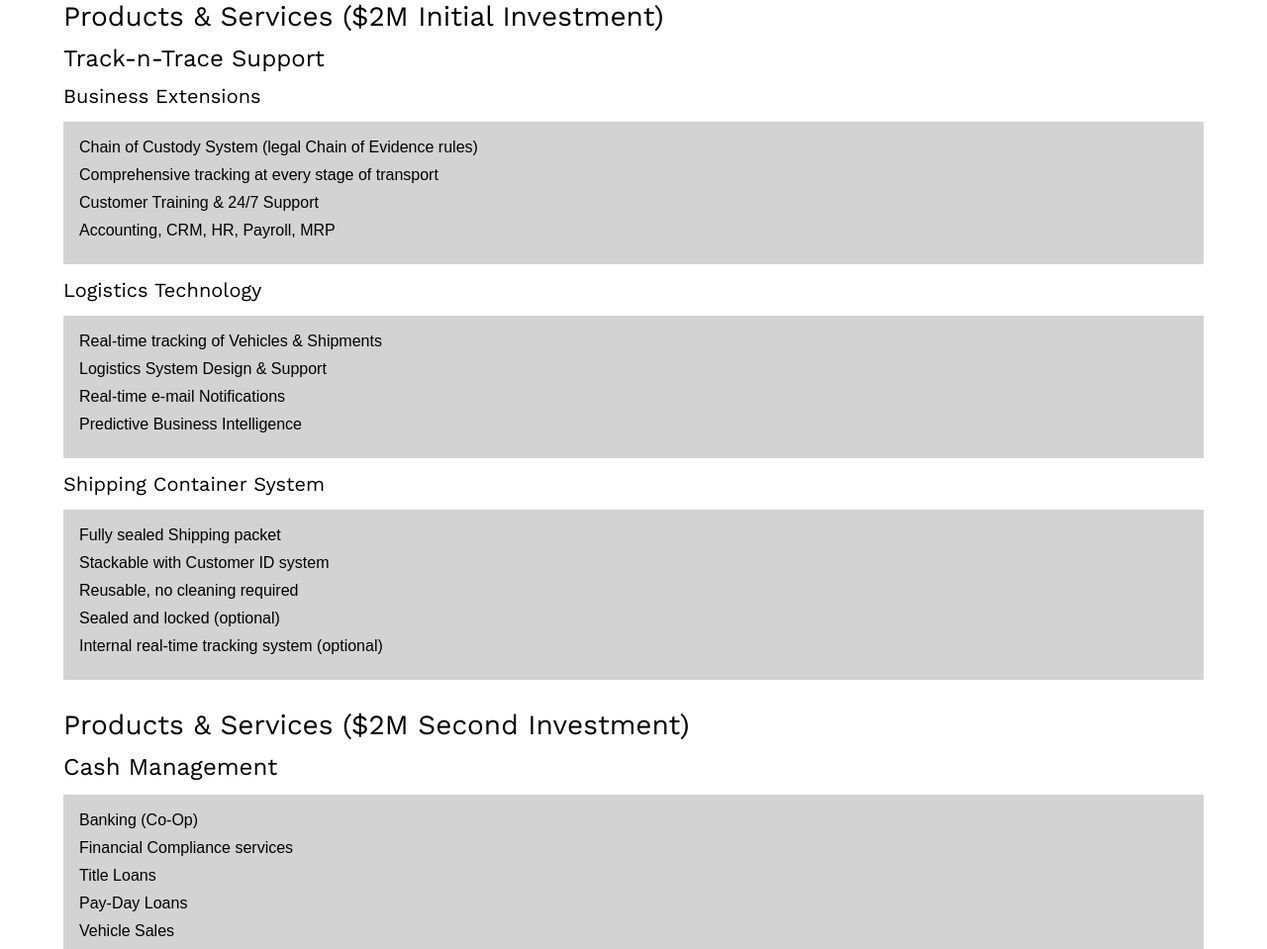
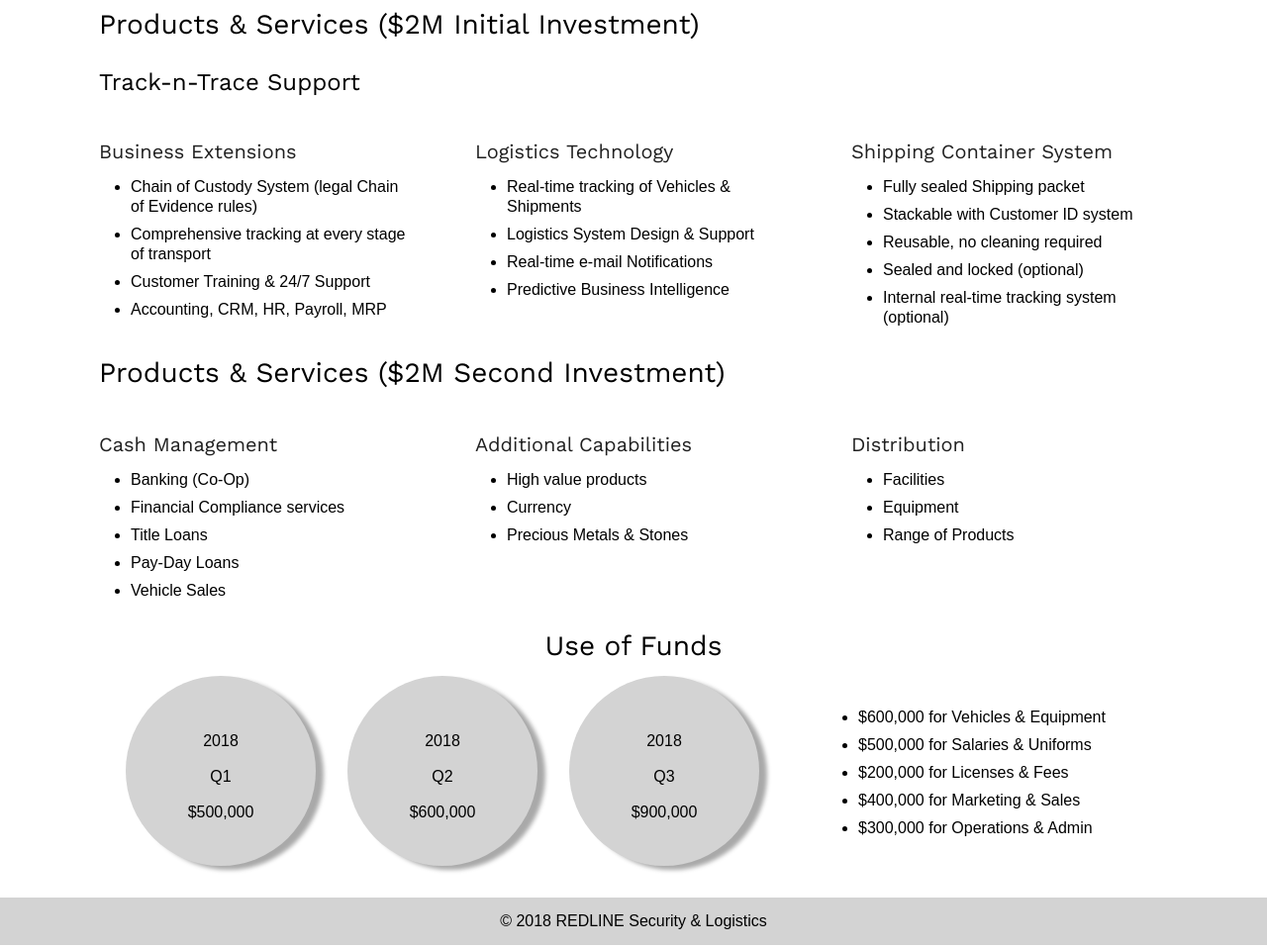
Before and after one commit to kcirekcom/redline, a plain HTML site: page index.html in a window 1280 px wide. Shown: the part 1237-2196 px from the top of the page at 99% size. Drawn offline with nearby package versions, Linux system fonts and the light colour scheme.

Commit message:
finished basic styling and html markup

```diff
--- a/index.html
+++ b/index.html
@@ -16,34 +16,27 @@
       <p>Providing Services & Support to the Cannabis Industry</p>
     </header>
 
+    <div class="max-section">
       <div class="tier">
         <h2>Our Company Vision</h2>
-      <ul class="list">
-        <li>World Class Provider of Products & Services to the Industry.</li>
-        <li>The Leader in Innovation and Technology driven Products.</li>
-        <li>Strive for Raving Clients in everything we do!</li>
-        <li>Expansion Plans…
-          <ul>
-            <li>Increased Product & Service Offerings</li>
-            <li>Expanded Geographic Areas - Oregon, Nevada, Arizona, Colorado</li>
-          </ul>
-        </li>
-      </ul>
+        <p>We are a world class provider of products and services, and the leader in innovation and technology-driven products in the cannabis industry. We strive for raving clients in everything we do.</p>
+
+        <p>As a pioneer in this industry, we plan to increase our products and services, and expand to other geographic areas including Oregon, Nevada, Arizona, and Colorado.</p>
       </div>
 
       <div class="tier">
         <h2>The Winning Team</h2>
         <ul class="list info-blocks">
-        <li>Mark Crozier, President<br>31 yrs. Senior Law Enforcement<br>25 yrs. in the transportation
+          <li><span>Mark Crozier, President</span>31 yrs. Senior Law Enforcement<br>25 yrs. in the transportation
           business serving the Federal government</li>
-        <li>Ron Lovick, VP of Operations<br>33 yrs. Law Enforcement<br>33 yrs. Senior Business
+          <li><span>Ron Lovick, VP of Operations</span>33 yrs. Law Enforcement<br>33 yrs. Senior Business
           Leadership in Fortune 500, and Entrepreneurial Firms</li>
-        <li>Jared Mock, Dir. of Business Development<br>5 yrs. in finance and insurance in the
+          <li><span>Jared Mock, Dir. of Business Development</span>5 yrs. in finance and insurance in the
           Cannabis industry in Colorado</li>
-        <li>Luis Guerrero, Dir. of Logistics Technology<br>15 yrs. in Information Technology</li>
-        <li>John Krehmke, Dir. of Equipment & Systems<br>30 yrs. in the Automotive equipment
+          <li><span>Luis Guerrero, Dir. of Logistics Technology</span>15 yrs. in Information Technology</li>
+          <li><span>John Krehmke, Dir. of Equipment & Systems</span>30 yrs. in the Automotive equipment
           and systems industry</li>
-        <li>Michael Duff, Corp. Attorney<br>5 yrs. in the practice of specializing in the Cannabis
+          <li><span>Michael Duff, Corp. Attorney</span>5 yrs. in the practice of specializing in the Cannabis
           industry</li>
         </ul>
       </div>
@@ -72,31 +65,38 @@
           <li>Law Enforcement Personnel</li>
           <li>Background and drug tested</li>
         </ul>
+
       </div>
 
       <div class="tier">
         <h2>Products & Services ($2M Initial Investment)</h2>
+        <h3>Track-n-Trace Support</h3>
+      </div>
 
-      <h3>Track-n-Trace Support</h3>
-
+      <div class="tier-2">
+        <div class="thirds">
           <h4>Business Extensions</h4>
-      <ul class="list flow-list">
+          <ul class="list bulleted-list">
             <li>Chain of Custody System (legal Chain of Evidence rules)</li>
             <li>Comprehensive tracking at every stage of transport</li>
             <li>Customer Training & 24/7 Support</li>
             <li>Accounting, CRM, HR, Payroll, MRP</li>
           </ul>
+        </div>
 
+        <div class="thirds">
           <h4>Logistics Technology</h4>
-      <ul class="list flow-list">
+          <ul class="list bulleted-list">
             <li>Real-time tracking of Vehicles & Shipments</li>
             <li>Logistics System Design & Support</li>
             <li>Real-time e-mail Notifications</li>
             <li>Predictive Business Intelligence</li>
           </ul>
+        </div>
 
+        <div class="thirds">
           <h4>Shipping Container System</h4>
-      <ul class="list flow-list">
+          <ul class="list bulleted-list">
             <li>Fully sealed Shipping packet</li>
             <li>Stackable with Customer ID system</li>
             <li>Reusable, no cleaning required</li>
@@ -105,31 +105,84 @@
           </ul>
         </div>
 
+      </div>
+
       <div class="tier">
         <h2>Products & Services ($2M Second Investment)</h2>
+      </div>
 
+      <div class="tier-2">
+        <div class="thirds">
           <h3>Cash Management</h3>
-      <ul class="list flow-list">
+          <ul class="list bulleted-list">
             <li>Banking (Co-Op)</li>
             <li>Financial Compliance services</li>
             <li>Title Loans</li>
             <li>Pay-Day Loans</li>
             <li>Vehicle Sales</li>
           </ul>
+        </div>
 
+        <div class="thirds">
           <h3>Additional Capabilities</h3>
-      <ul class="list flow-list">
+          <ul class="list bulleted-list">
             <li>High value products</li>
             <li>Currency</li>
             <li>Precious Metals & Stones</li>
           </ul>
+        </div>
 
+        <div class="thirds">
           <h3>Distribution</h3>
-      <ul class="list flow-list">
+          <ul class="list bulleted-list">
             <li>Facilities</li>
             <li>Equipment</li>
             <li>Range of Products</li>
           </ul>
         </div>
+      </div>
+
+      <div class="tier">
+        <h2>Use of Funds</h2>
+
+        <div class="content">
+          <div class="qtr-block">
+            <div class="qtr-info">
+              <p>2018</p>
+              <p>Q1</p>
+              <p>$500,000</p>
+            </div>
+          </div>
+
+          <div class="qtr-block">
+            <div class="qtr-info">
+              <p>2018</p>
+              <p>Q2</p>
+              <p>$600,000</p>
+            </div>
+          </div>
+
+          <div class="qtr-block">
+            <div class="qtr-info">
+              <p>2018</p>
+              <p>Q3</p>
+              <p>$900,000</p>
+            </div>
+          </div>
+
+          <ul class="list bulleted-list">
+            <li>$600,000 for Vehicles & Equipment</li>
+            <li>$500,000 for Salaries & Uniforms</li>
+            <li>$200,000 for Licenses & Fees</li>
+            <li>$400,000 for Marketing & Sales</li>
+            <li>$300,000 for Operations & Admin</li>
+          </ul>
+        </div>
+      </div>
+    </div>
+
+    <footer>
+      <span>© 2018 REDLINE Security & Logistics</span>
+    </footer>
   </body>
 </html>
--- a/styles.css
+++ b/styles.css
@@ -3,7 +3,12 @@ body {
   font-family: Arial, Helvetica, sans-serif;
 }
 
-header {
+.max-section {
+  max-width: 1200px;
+  margin: 0 auto;
+}
+
+header, footer {
   background: lightgray;
   margin: 0 auto;
   text-align: center;
@@ -11,50 +16,78 @@ header {
   padding-bottom: 1rem;
 }
 
+header {
+  margin-bottom: 2rem;
+}
+
+footer {
+  margin-top: 2rem;
+}
+
 h1, h2, h3, h4 {
-  margin-top: 1rem;
+  margin-top: 2rem;
   margin-bottom: 1rem;
   font-family: 'Work Sans', sans-serif;
 }
 
 h1 {
   font-size: 2rem;
+  font-weight: 600;
+  margin-top: 1rem;
 }
 
 h2 {
   font-size: 1.75rem;
-  margin-top: 2rem;
+  font-weight: 575;
 }
 
 h3 {
   font-size: 1.5rem;
+  font-weight: 450;
 }
 
-h4 {
+h4, .thirds h3 {
   font-size: 1.25rem;
+  color: #212121;
 }
 
 p {
   margin-bottom: 1rem;
+  line-height: 1.25rem;
 }
 
 header span {
   color: #cc0000;
-  font-weight: bold;
 }
 
 header p {
   font-style: italic;
 }
 
-.tier {
-  margin-left: 5%;
-  margin-right: 5%;
+.tier, .tier-2 {
+  margin: 0 5%;
+}
+
+.tier:first-child h2, .tier:nth-child(2) h2, .tier:last-child h2 {
+  text-align: center;
+}
+
+.tier:first-child h2 {
+  margin-top: 0;
+}
+
+.tier p {
+  width: 75%;
+  margin: 0 auto 1rem;
 }
 
 .list li {
   margin-bottom: 0.5rem;
   line-height: 1.25rem;
+}
+
+.list li:last-child {
+  margin-bottom: 0;
 }
 
 .list ul li:first-child {
@@ -68,14 +101,22 @@ header p {
   padding-left: 0;
 }
 
+.info-blocks span {
+  font-weight: 600;
+  display: block;
+  margin-bottom: 0.5rem;
+}
+
 .info-blocks ul, .info-blocks li {
   padding: 1rem;
 }
 
 .info-blocks li {
   background: lightgray;
-  width: 30%;
-  height: 5rem;
+  width: 28%;
+  min-width: 20rem;
+  height: 5.5rem;
+  border: black solid .05rem;
   border-radius: 0.25rem;
 }
 
@@ -87,7 +128,84 @@ header p {
   list-style-type: disc;
 }
 
-.flow-list {
+.tier-2 {
+  display: flex;
+  flex-wrap: wrap;
+  justify-content: space-between;
+}
+
+.thirds {
+  width: 28%;
+  min-width: 20rem;
+}
+
+.content {
+  width: 95%;
+  margin: 0 auto;
+  display: flex;
+  flex-flow: wrap;
+  justify-content: space-around;
+}
+
+.content .list {
+  margin: 2rem auto 0;
+}
+
+.qtr-block {
   background: lightgray;
-  padding: 1rem;
+  width: 8rem;
+  height: 8rem;
+  padding: 2rem;
+  border-radius: 50%;
+  text-align: center;
+  display: inline-block;
+  box-shadow: 0.5rem 0.25rem 0.25rem darkgray;
+  margin-right: 2rem;
 }
+
+.qtr-info {
+  margin-top: 1.5rem;
+}
+
+.qtr-info p:last-child {
+  margin-bottom: 0;
+}
+
+@media screen and (max-width: 1175px) {
+  .info-blocks li, .thirds {
+    width: 46%;
+  }
+}
+
+@media screen and (max-width: 1000px) {
+  .info-blocks li, .thirds {
+    width: 100%;
+  }
+
+  .info-blocks li {
+    height: 4rem;
+  }
+
+  .content {
+    flex-flow: column wrap;
+  }
+
+  .qtr-block {
+    margin: 1rem auto;
+  }
+}
+
+@media screen and (max-width: 655px) {
+  header p {
+    width: 80%;
+    margin: 0 auto 1rem;
+  }
+
+  .tier p {
+    width: 100%;
+  }
+
+  .info-blocks li {
+    height: 5.5rem;
+  }
+}
```
Lines whose indentation alone changed are shown as unchanged.
